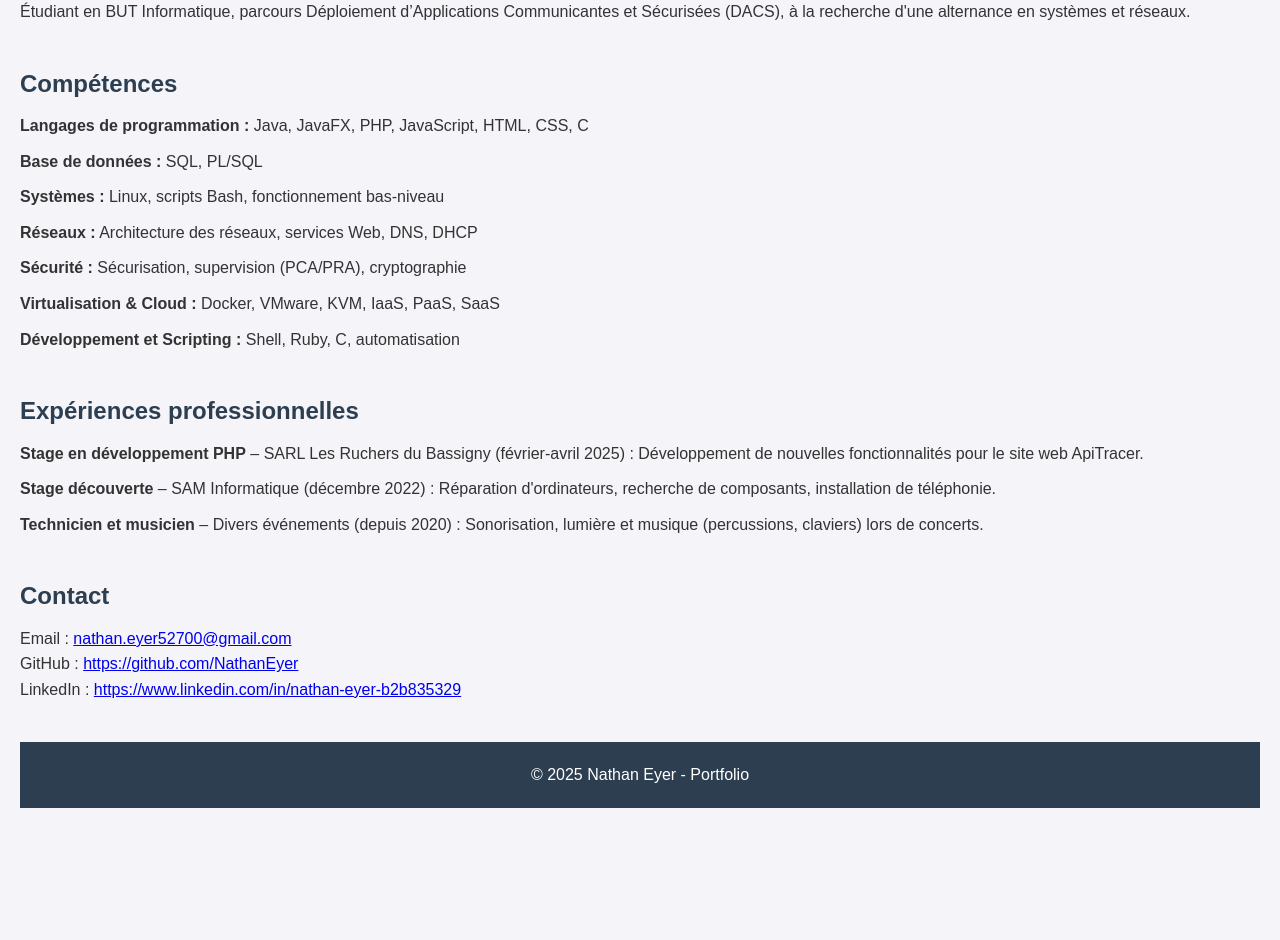
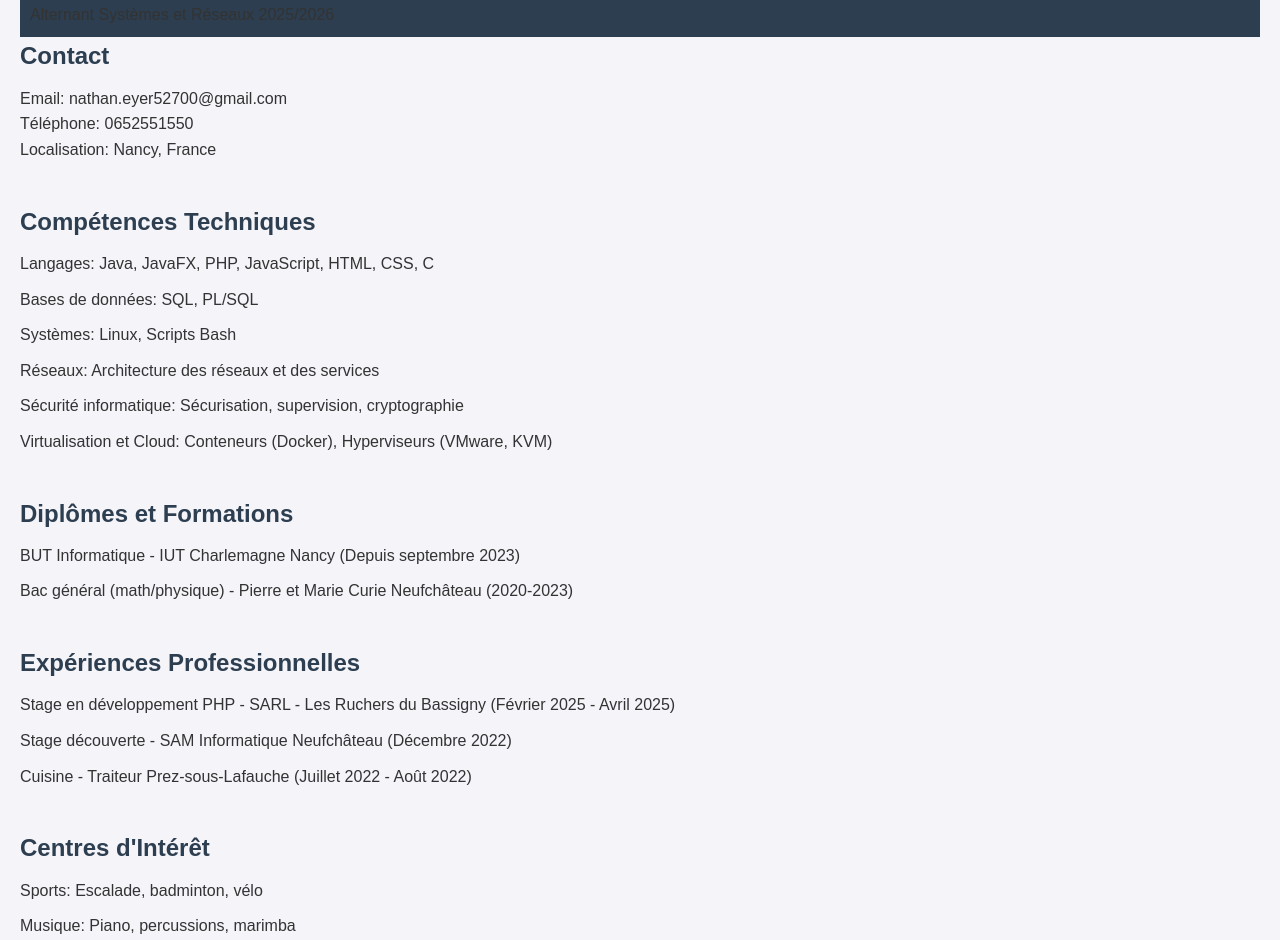
Before and after one commit to NathanEyer/Portfolio-Eyer, a plain HTML site: page index.html in a window 1280 px wide. Shown: the part 115-1055 px from the top of the page. Before the commit the page ends 943 px from the top, so only its background shows below. Drawn offline with Linux system fonts and the light colour scheme.

Commit message:
Update index.html

```diff
--- a/index.html
+++ b/index.html
@@ -3,57 +3,62 @@
 <head>
     <meta charset="UTF-8">
     <meta name="viewport" content="width=device-width, initial-scale=1.0">
-  <title>Portfolio - Nathan Eyer</title>
+    <title>Portfolio de Nathan EYER</title>
     <link rel="stylesheet" href="styles.css">
 </head>
 <body>
     <header>
-    <nav>
-      <ul>
-        <li><a href="#about">À propos</a></li>
-        <li><a href="#skills">Compétences</a></li>
-        <li><a href="#experience">Expériences</a></li>
-        <li><a href="#contact">Contact</a></li>
-      </ul>
-    </nav>
+        <img src="votre_photo.jpg" alt="Nathan EYER">
+        <h1>Nathan EYER</h1>
+        <p>Alternant Systèmes et Réseaux 2025/2026</p>
     </header>
 
-  <section id="about">
-    <h1>Bonjour, je suis Nathan Eyer</h1>
-    <p>Étudiant en BUT Informatique, parcours Déploiement d’Applications Communicantes et Sécurisées (DACS), à la recherche d'une alternance en systèmes et réseaux.</p>
+    <section class="contact">
+        <h2>Contact</h2>
+        <p>Email: nathan.eyer52700@gmail.com</p>
+        <p>Téléphone: 0652551550</p>
+        <p>Localisation: Nancy, France</p>
     </section>
 
-  <section id="skills">
-    <h2>Compétences</h2>
+    <section class="skills">
+        <h2>Compétences Techniques</h2>
         <ul>
-      <li><strong>Langages de programmation :</strong> Java, JavaFX, PHP, JavaScript, HTML, CSS, C</li>
-      <li><strong>Base de données :</strong> SQL, PL/SQL</li>
-      <li><strong>Systèmes :</strong> Linux, scripts Bash, fonctionnement bas-niveau</li>
-      <li><strong>Réseaux :</strong> Architecture des réseaux, services Web, DNS, DHCP</li>
-      <li><strong>Sécurité :</strong> Sécurisation, supervision (PCA/PRA), cryptographie</li>
-      <li><strong>Virtualisation & Cloud :</strong> Docker, VMware, KVM, IaaS, PaaS, SaaS</li>
-      <li><strong>Développement et Scripting :</strong> Shell, Ruby, C, automatisation</li>
+            <li>Langages: Java, JavaFX, PHP, JavaScript, HTML, CSS, C</li>
+            <li>Bases de données: SQL, PL/SQL</li>
+            <li>Systèmes: Linux, Scripts Bash</li>
+            <li>Réseaux: Architecture des réseaux et des services</li>
+            <li>Sécurité informatique: Sécurisation, supervision, cryptographie</li>
+            <li>Virtualisation et Cloud: Conteneurs (Docker), Hyperviseurs (VMware, KVM)</li>
         </ul>
     </section>
 
-  <section id="experience">
-    <h2>Expériences professionnelles</h2>
+    <section class="education">
+        <h2>Diplômes et Formations</h2>
         <ul>
-      <li><strong>Stage en développement PHP</strong> – SARL Les Ruchers du Bassigny (février-avril 2025) : Développement de nouvelles fonctionnalités pour le site web ApiTracer.</li>
-      <li><strong>Stage découverte</strong> – SAM Informatique (décembre 2022) : Réparation d'ordinateurs, recherche de composants, installation de téléphonie.</li>
-      <li><strong>Technicien et musicien</strong> – Divers événements (depuis 2020) : Sonorisation, lumière et musique (percussions, claviers) lors de concerts.</li>
+            <li>BUT Informatique - IUT Charlemagne Nancy (Depuis septembre 2023)</li>
+            <li>Bac général (math/physique) - Pierre et Marie Curie Neufchâteau (2020-2023)</li>
         </ul>
     </section>
 
-  <section id="contact">
-    <h2>Contact</h2>
-    <p>Email : <a href="mailto:nathan.eyer52700@gmail.com">nathan.eyer52700@gmail.com</a></p>
-    <p>GitHub : <a href="https://github.com/NathanEyer" target="_blank">https://github.com/NathanEyer</a></p>
-    <p>LinkedIn : <a href="https://www.linkedin.com/in/nathan-eyer-b2b835329" target="_blank">https://www.linkedin.com/in/nathan-eyer-b2b835329</a></p>
+    <section class="experience">
+        <h2>Expériences Professionnelles</h2>
+        <ul>
+            <li>Stage en développement PHP - SARL - Les Ruchers du Bassigny (Février 2025 - Avril 2025)</li>
+            <li>Stage découverte - SAM Informatique Neufchâteau (Décembre 2022)</li>
+            <li>Cuisine - Traiteur Prez-sous-Lafauche (Juillet 2022 - Août 2022)</li>
+        </ul>
+    </section>
+
+    <section class="interests">
+        <h2>Centres d'Intérêt</h2>
+        <ul>
+            <li>Sports: Escalade, badminton, vélo</li>
+            <li>Musique: Piano, percussions, marimba</li>
+        </ul>
     </section>
 
     <footer>
-    <p>© 2025 Nathan Eyer - Portfolio</p>
+        <p>© 2025 Nathan EYER</p>
     </footer>
 </body>
 </html>
```
Lines whose indentation alone changed are shown as unchanged.
